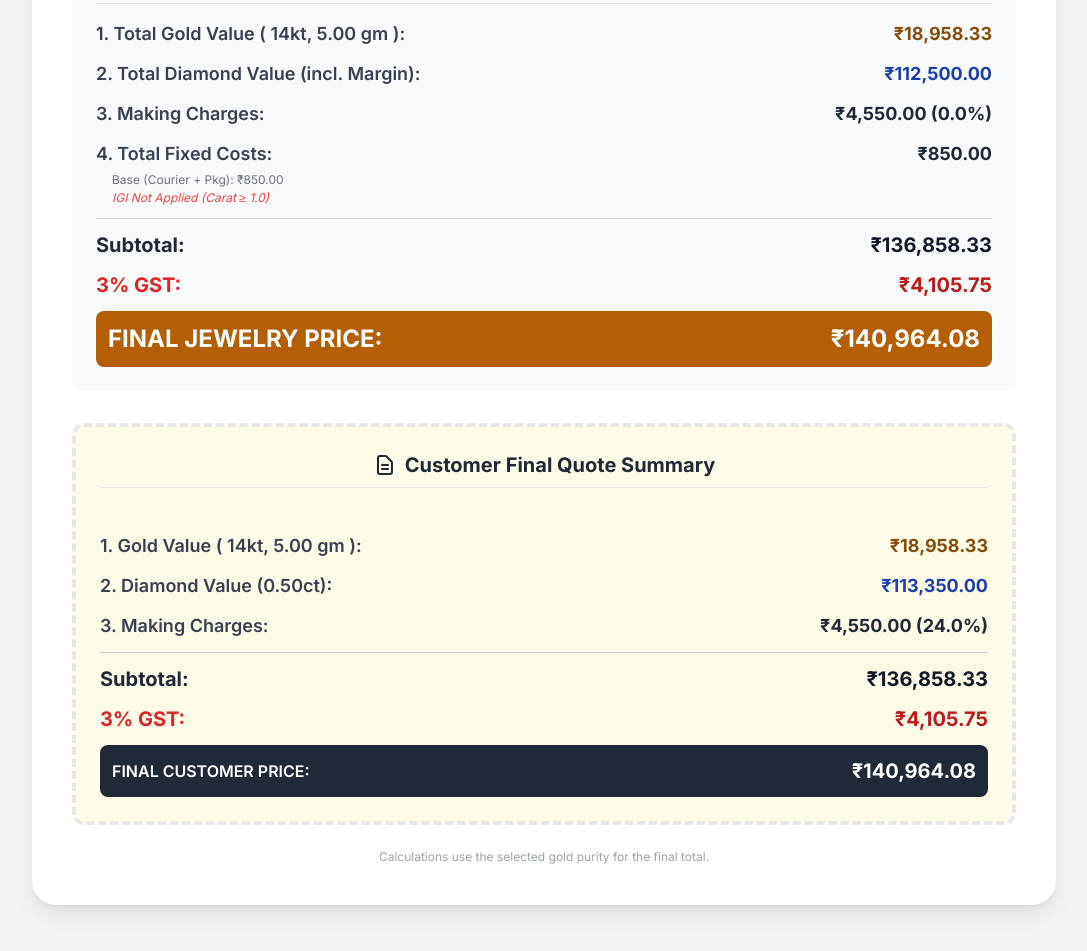
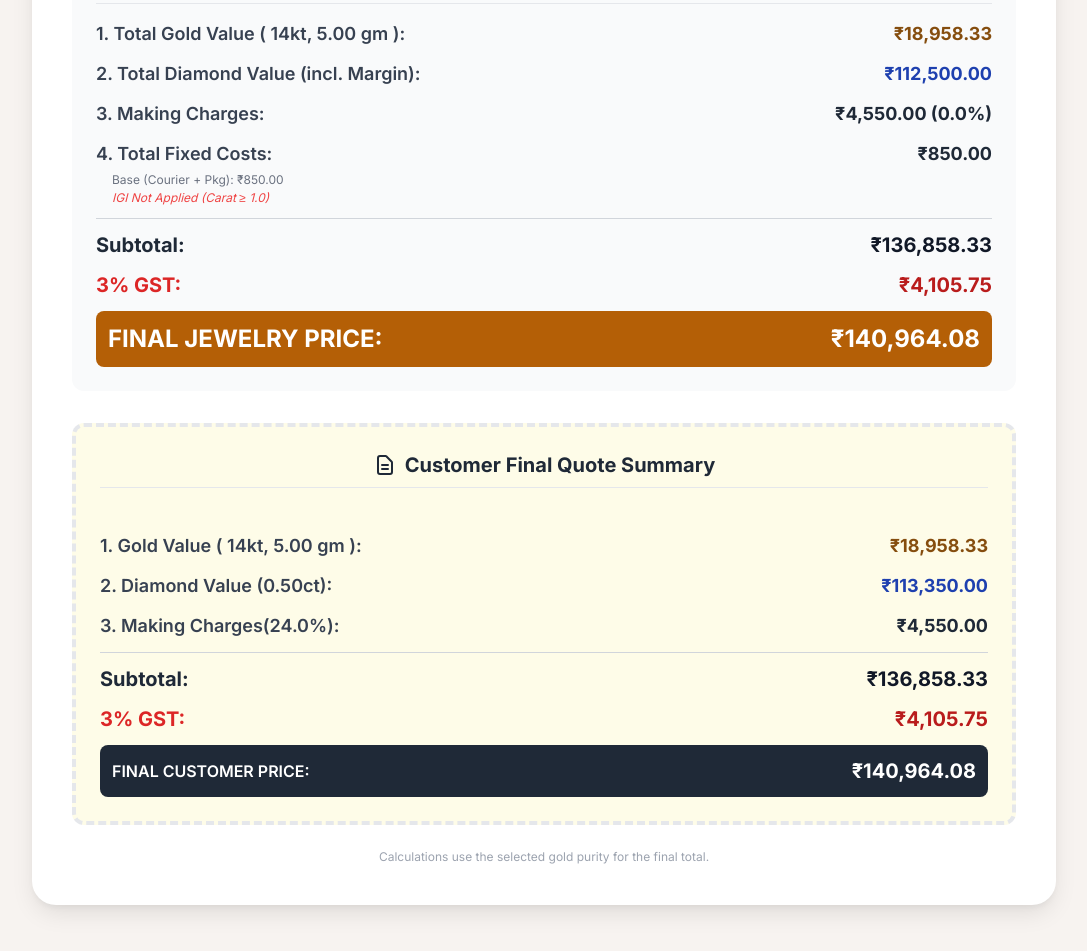
Before and after one commit to oriondiamonds/calc, a plain HTML site: page index.html in a window 1280 px wide. Shown: the part 1445-2396 px from the top of the page, without its empty margins (96-1183 px from the left). Drawn offline with nearby package versions, Linux system fonts and the light colour scheme.

Commit message:
Updated changes

```diff
--- a/index.html
+++ b/index.html
@@ -591,13 +591,13 @@
           </div>
 
           <div class="flex justify-between items-center text-lg">
-            <span class="font-semibold text-gray-700">3. Making Charges:</span>
+            <span class="font-semibold text-gray-700"
+              >3. Making Charges(<span id="customerMakingPercent">0.0</span
+              >%):</span
+            >
             <span class="font-bold text-gray-800"
-              >₹<span id="customerMakingCharges">0.00</span> (<span
-                id="customerMakingPercent"
-                >0.0</span
-              >%)</span
-            >
+              >₹<span id="customerMakingCharges">0.00</span>
+            </span>
           </div>
 
           <div class="h-px bg-gray-300 my-4"></div>
```
